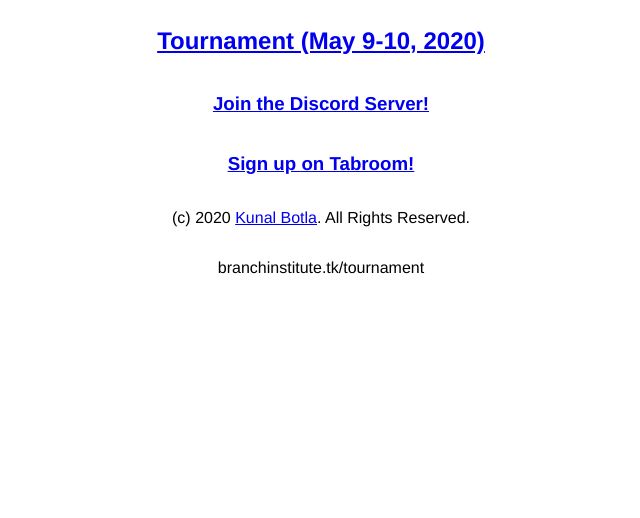
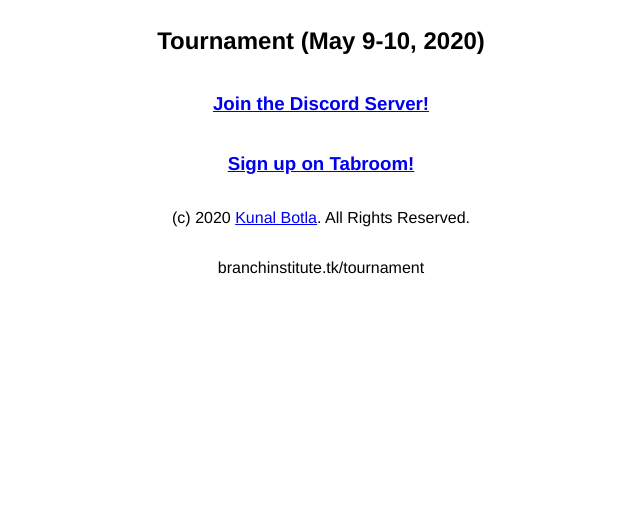
Before and after one commit to branchinstitute/branchinstitute.github.io, a plain HTML site: page tournament/index.html in a window 1280 px wide. Shown: the part 298-816 px from the top of the page, without its empty margins (319-959 px from the left). Drawn offline with Linux system fonts and the light colour scheme.

Commit message:
Update index.html

```diff
--- a/tournament/index.html
+++ b/tournament/index.html
@@ -9,7 +9,7 @@
   <div>
     <h1><a href="../">Branch Institute</a></h1>
 
-    <h2><a href="https://branchinstitute.tk/tournament/">Tournament (May 9-10, 2020)</a></h2>
+    <h2>Tournament (May 9-10, 2020)</h2>
 
     <h3><a href="tournament/discord">Join the Discord Server!</a></h3>
     <h3><a href="tournament/tabroom">Sign up on Tabroom!</a></h3>
```
